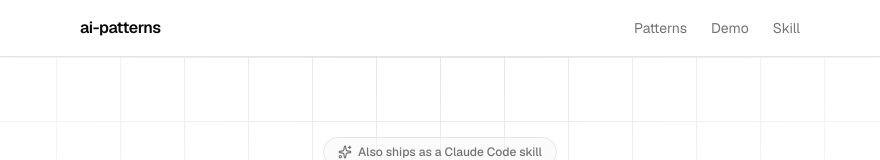
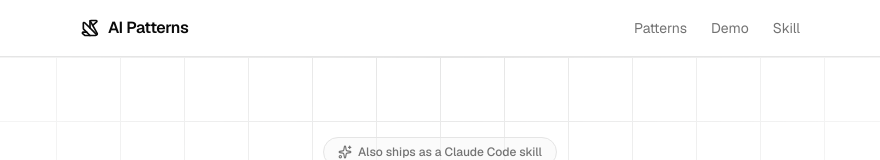
Before and after one commit to carlosmarch/ai-patterns, a Next.js app: page / in a window 1280 px wide. Shown: the top 160 px of the page, without its empty margins (200-1080 px from the left). Built offline with nearby package versions, Linux system fonts and the light colour scheme.

Commit message:
Show origami mark before the title in header and footer
Also rebrand the display title from ai-patterns to AI Patterns
in the header, footer, and page metadata.

Co-Authored-By: Claude Sonnet 5 <noreply@anthropic.com>
Claude-Session: https://claude.ai/code/session_01Jk7TFExTkTikPtPVA6BShn

```diff
--- a/src/app/layout.tsx
+++ b/src/app/layout.tsx
@@ -1,6 +1,7 @@
 import type { Metadata } from "next";
 import { Geist, Geist_Mono } from "next/font/google";
 import Link from "next/link";
+import { Origami } from "lucide-react";
 import "./globals.css";
 
 import { Footer } from "@/components/footer";
@@ -26,7 +27,7 @@ const geistMono = Geist_Mono({
 });
 
 export const metadata: Metadata = {
-  title: "ai-patterns",
+  title: "AI Patterns",
   description: "Production components for AI agent UIs — each with a UX spec the harness can read.",
 };
 
@@ -43,8 +44,9 @@ export default function RootLayout({ children }: LayoutProps<"/">) {
       <body className="flex min-h-full flex-col font-sans">
         <header className="border-b">
           <div className="mx-auto flex max-w-3xl items-center justify-between px-6 py-4">
-            <Link href="/" className="font-semibold tracking-tight">
-              ai-patterns
+            <Link href="/" className="flex items-center gap-2 font-semibold tracking-tight">
+              <Origami className="size-5" />
+              AI Patterns
             </Link>
             <nav className="flex items-center gap-6">
               <Link href="/patterns" className="text-sm text-muted-foreground hover:text-foreground">
--- a/src/components/footer.tsx
+++ b/src/components/footer.tsx
@@ -1,5 +1,5 @@
 import Link from "next/link";
-import { GitFork } from "lucide-react";
+import { GitFork, Origami } from "lucide-react";
 
 import { getCategories, registry } from "@/registry";
 import { ThemeToggle } from "@/components/theme-toggle";
@@ -43,8 +43,9 @@ export function Footer() {
       <div className="mx-auto max-w-3xl px-6 py-16">
         <div className="grid gap-10 sm:grid-cols-[1.2fr_repeat(3,1fr)]">
           <div className="space-y-3">
-            <Link href="/" className="font-semibold tracking-tight">
-              ai-patterns
+            <Link href="/" className="flex items-center gap-2 font-semibold tracking-tight">
+              <Origami className="size-5" />
+              AI Patterns
             </Link>
             <p className="max-w-[26ch] text-sm text-muted-foreground">
               Production components for AI agent UIs — each with a UX spec the harness can read.
@@ -87,7 +88,7 @@ export function Footer() {
 
         <div className="mt-12 flex flex-col-reverse items-center justify-between gap-4 border-t pt-6 sm:flex-row">
           <p className="text-xs text-muted-foreground">
-            © {year} ai-patterns. MIT licensed.
+            © {year} AI Patterns. MIT licensed.
           </p>
           <div className="flex items-center gap-3">
             <ThemeToggle />
```
